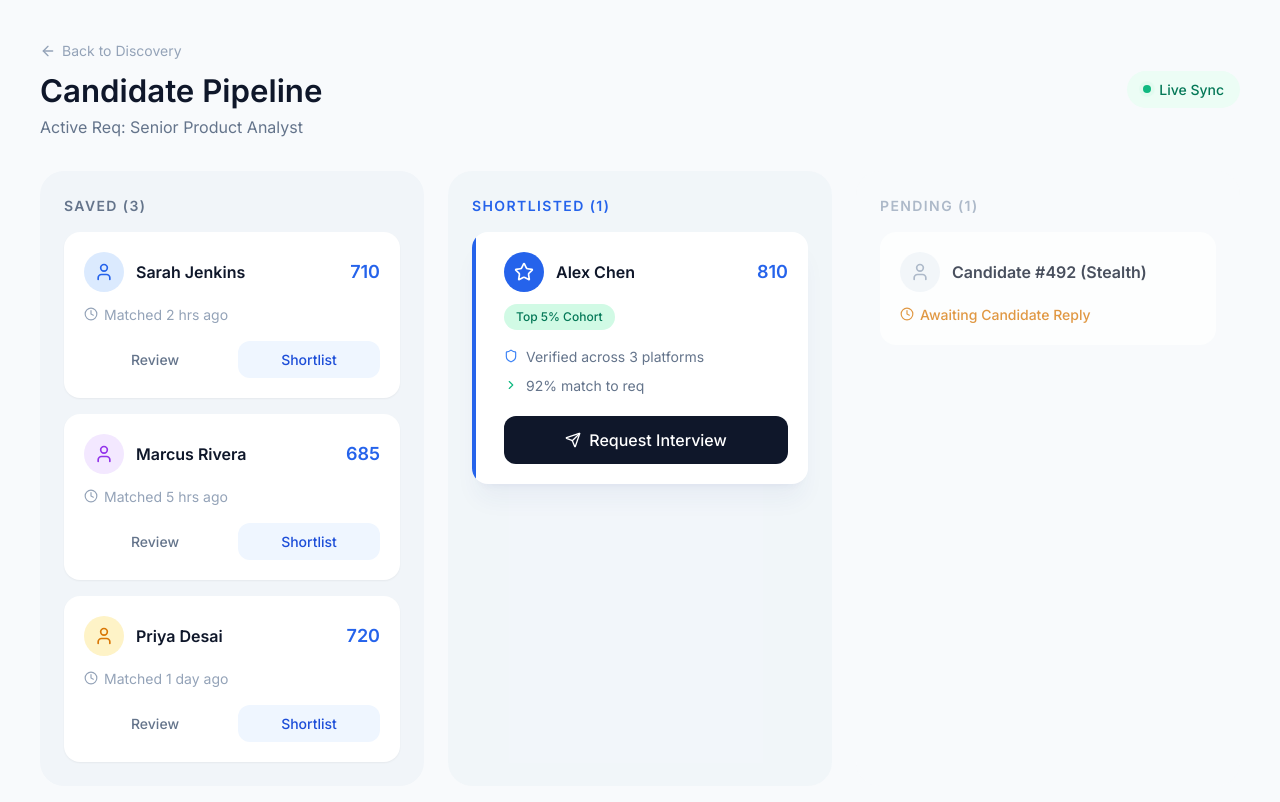
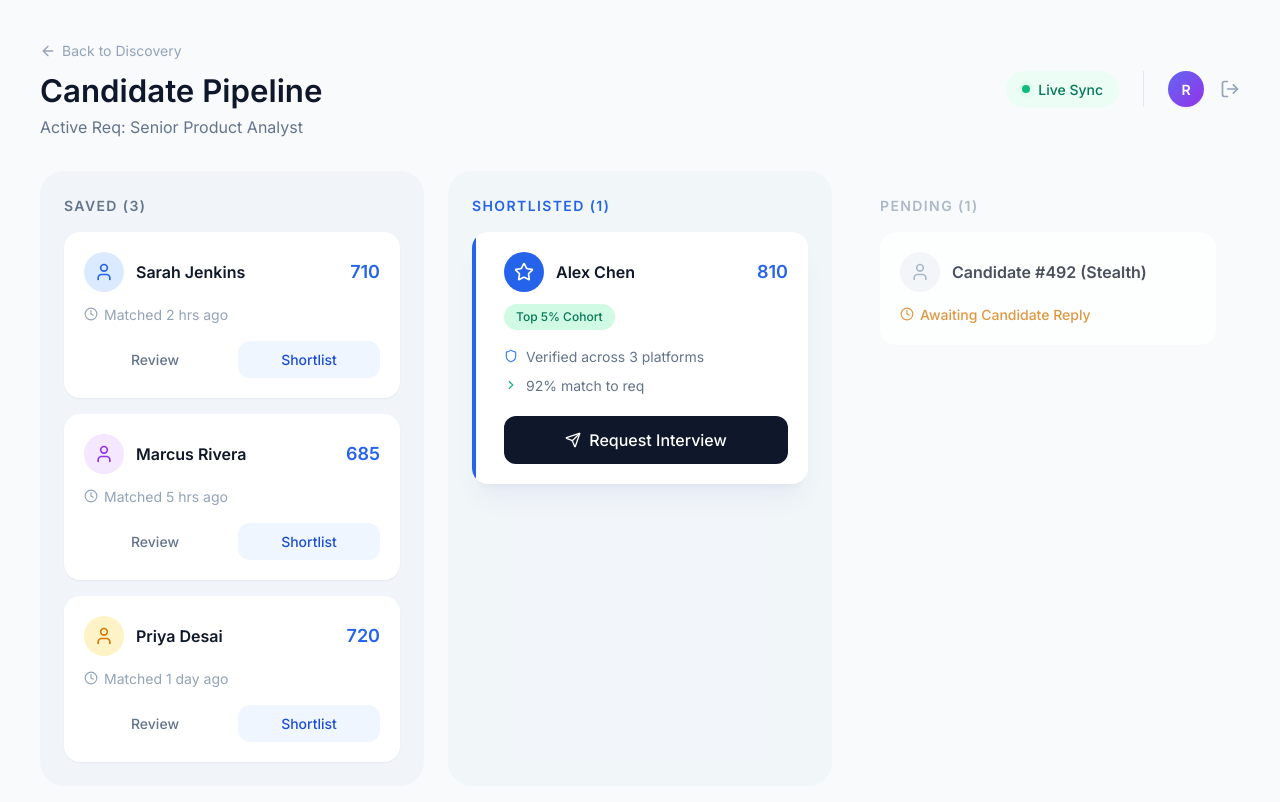
Before and after one commit to 2007Sachin/Company-portal, a Next.js app: page /recruiter/dashboard in a window 1280 px wide. Shown: the top 802 px of the page. Built offline with nearby package versions, Linux system fonts and the light colour scheme.

Commit message:
feat: add logout button to candidate and recruiter headers

```diff
--- a/src/app/dashboard/page.tsx
+++ b/src/app/dashboard/page.tsx
@@ -5,7 +5,7 @@ import Link from 'next/link';
 import { Button, Card } from '@/components/ui';
 import { Avatar } from '@/components/ui/avatar';
 import { getActivityIcon, formatRelativeTime } from '@/lib/utils';
-import { GitCommit, GitMerge, CheckCircle, FileText, Trophy, TrendingUp, FileEdit, User, Code, ArrowRight } from 'lucide-react';
+import { GitCommit, GitMerge, CheckCircle, FileText, Trophy, TrendingUp, FileEdit, User, Code, ArrowRight, LogOut } from 'lucide-react';
 
 // Icon mapping for activity types
 const activityIcons: Record<string, React.ReactNode> = {
@@ -80,7 +80,11 @@ export default function DashboardPage() {
             <Link href="/settings">
               <Button variant="ghost" size="sm">Settings</Button>
             </Link>
+            <div className="h-6 w-px bg-slate-200 ml-2 mx-1"></div>
             <Avatar src={null} name={mockProfile.full_name} size="sm" />
+            <Link href="/auth/login" className="text-slate-400 hover:text-red-500 transition-colors ml-2" title="Log out">
+              <LogOut size={18} />
+            </Link>
           </div>
         </div>
       </nav>
--- a/src/app/recruiter/dashboard/page.tsx
+++ b/src/app/recruiter/dashboard/page.tsx
@@ -2,7 +2,7 @@
 
 import React from 'react';
 import Link from 'next/link';
-import { ArrowLeft, Clock, Star, Send, ChevronRight, User, Shield } from 'lucide-react';
+import { ArrowLeft, Clock, Star, Send, ChevronRight, User, Shield, LogOut } from 'lucide-react';
 
 export default function RecruiterDashboardPage() {
   return (
@@ -19,7 +19,7 @@ export default function RecruiterDashboardPage() {
           <h1 className="text-3xl font-bold text-slate-900">Candidate Pipeline</h1>
           <p className="text-slate-500 mt-1">Active Req: Senior Product Analyst</p>
         </div>
-        <div className="flex items-center gap-3">
+        <div className="flex items-center gap-6">
           <span className="inline-flex items-center gap-2 bg-emerald-50 text-emerald-700 rounded-full px-4 py-2 text-sm font-medium">
             <span className="relative flex h-2 w-2">
               <span className="animate-ping absolute inline-flex h-full w-full rounded-full bg-emerald-400 opacity-75"></span>
@@ -27,6 +27,14 @@ export default function RecruiterDashboardPage() {
             </span>
             Live Sync
           </span>
+          <div className="flex items-center gap-4 pl-6 border-l border-slate-200">
+            <div className="w-9 h-9 rounded-full bg-gradient-to-br from-indigo-500 to-purple-600 flex items-center justify-center text-white text-sm font-semibold shadow-sm cursor-pointer hover:opacity-90 transition-opacity">
+              R
+            </div>
+            <Link href="/auth/login" className="text-slate-400 hover:text-red-500 transition-colors" title="Log out">
+              <LogOut className="w-5 h-5" />
+            </Link>
+          </div>
         </div>
       </div>
 
--- a/src/app/recruiter/discover/page.tsx
+++ b/src/app/recruiter/discover/page.tsx
@@ -18,7 +18,8 @@ import {
   CheckCircle2,
   AlertCircle,
   ArrowLeft,
-  Check
+  Check,
+  LogOut
 } from 'lucide-react';
 
 const mockCandidates = [
@@ -112,8 +113,13 @@ export default function TalentDiscoveryPage() {
           >
             Go to Pipeline <ArrowRight className="w-4 h-4" />
           </Link>
-          <div className="w-9 h-9 rounded-full bg-gradient-to-br from-indigo-500 to-purple-600 flex items-center justify-center text-white text-sm font-semibold shadow-sm cursor-pointer hover:opacity-90 transition-opacity">
-            R
+          <div className="flex items-center gap-4 pl-2 border-l border-slate-200">
+            <div className="w-9 h-9 rounded-full bg-gradient-to-br from-indigo-500 to-purple-600 flex items-center justify-center text-white text-sm font-semibold shadow-sm cursor-pointer hover:opacity-90 transition-opacity">
+              R
+            </div>
+            <Link href="/auth/login" className="text-slate-400 hover:text-red-500 transition-colors" title="Log out">
+              <LogOut className="w-5 h-5" />
+            </Link>
           </div>
         </div>
       </header>
--- a/src/app/recruiter/search/page.tsx
+++ b/src/app/recruiter/search/page.tsx
@@ -3,7 +3,7 @@
 import React, { useState, useRef } from 'react';
 import Link from 'next/link';
 import { useRouter } from 'next/navigation';
-import { Sparkles, Link2, User, Keyboard, Activity, ArrowRight } from 'lucide-react';
+import { Sparkles, Link2, User, Keyboard, Activity, ArrowRight, LogOut } from 'lucide-react';
 
 export default function RecruiterSearchPage() {
   const router = useRouter();
@@ -48,8 +48,13 @@ export default function RecruiterSearchPage() {
           >
             Pipeline
           </Link>
-          <div className="w-9 h-9 rounded-full bg-gradient-to-br from-indigo-500 to-purple-600 flex items-center justify-center text-white text-sm font-semibold shadow-sm">
-            R
+          <div className="flex items-center gap-4 pl-2 border-l border-gray-200">
+            <div className="w-9 h-9 rounded-full bg-gradient-to-br from-indigo-500 to-purple-600 flex items-center justify-center text-white text-sm font-semibold shadow-sm">
+              R
+            </div>
+            <Link href="/auth/login" className="text-gray-400 hover:text-red-500 transition-colors" title="Log out">
+              <LogOut className="w-5 h-5" />
+            </Link>
           </div>
         </div>
       </header>
```
